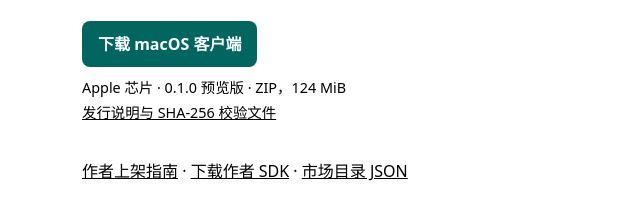
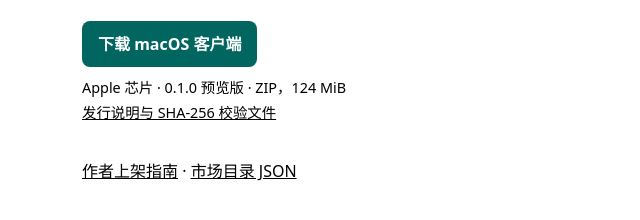
Before and after one commit to SkyHro/skill-workbench-market, a website: page index.html in a window 1280 px wide. Shown: the part 204-424 px from the top of the page, without its empty margins (222-862 px from the left). Drawn offline with Linux system fonts and the light colour scheme.

Commit message:
将 SDK 的 npm 安装说明集中到作者上架指南 (#3)
Co-authored-by: SkyHro <SkyHro@users.noreply.github.com>

```diff
--- a/index.html
+++ b/index.html
@@ -26,8 +26,8 @@
     <p class="release">Apple 芯片 · 0.1.0 预览版 · ZIP，124 MiB<br>
       <a href="https://github.com/SkyHro/skill-workbench-market/releases/tag/client-v0.1.0">发行说明与 SHA-256 校验文件</a>
     </p>
-    <p><a href="https://github.com/SkyHro/skill-workbench-market#readme">作者上架指南</a> ·
-      <a href="skill-workbench-plugin-sdk-2.1.0.tgz">下载作者 SDK</a> · <a href="index.json">市场目录 JSON</a></p>
+    <p><a href="https://github.com/SkyHro/skill-workbench-market#提交插件">作者上架指南</a> ·
+      <a href="index.json">市场目录 JSON</a></p>
   </main>
 </body>
 </html>
```
Also changed, not shown: README.md.
